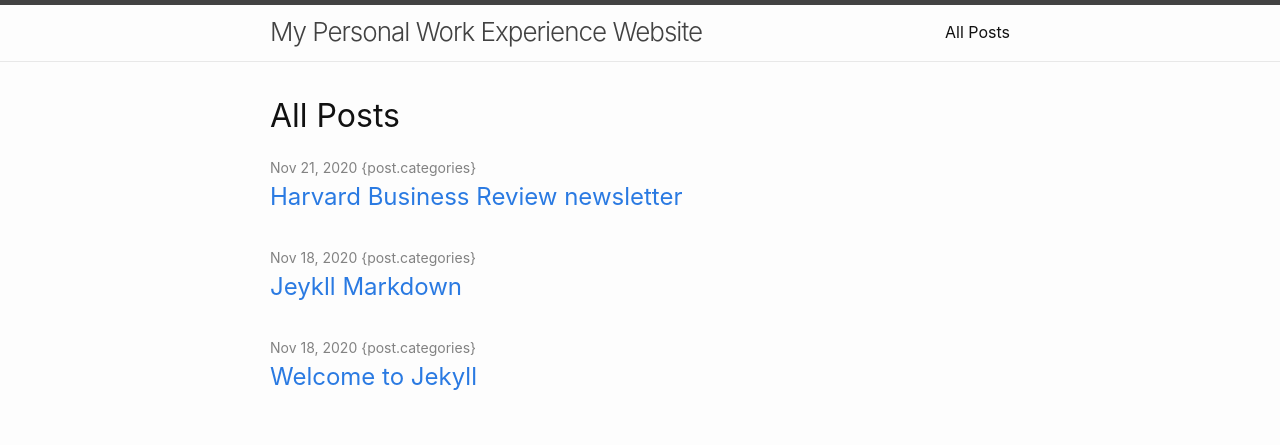
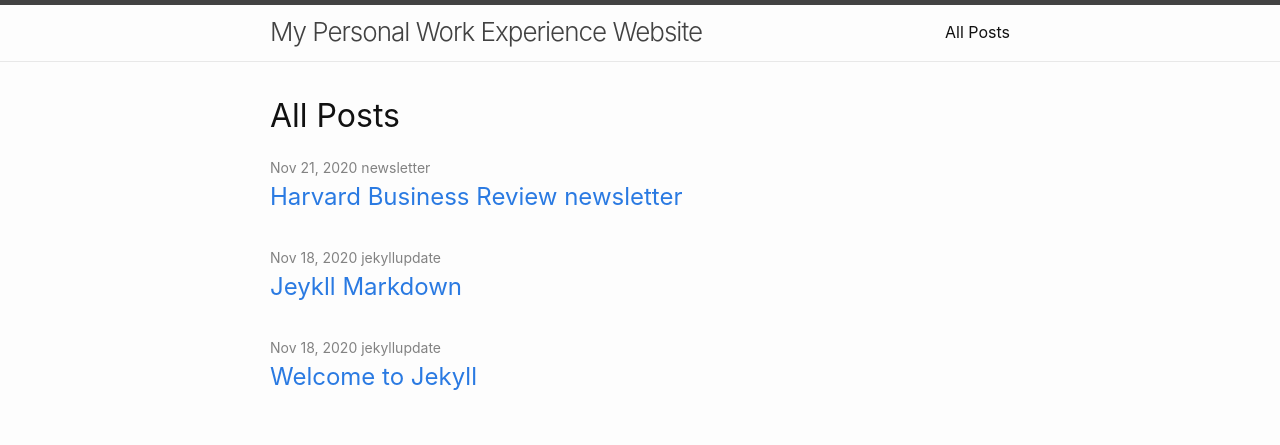
Before and after one commit to na-code/na-site, a Jekyll site: the page built from all_post/index.md, in a window 1280 px wide. Shown: the top 445 px of the page. Built offline with Jekyll 4.4.1, drawn with Linux system fonts in a browser that asks for light colours.

Commit message:
Update all_post.html

```diff
--- a/_layouts/all_post.html
+++ b/_layouts/all_post.html
@@ -15,7 +15,7 @@ layout: default
       {%- for post in site.posts -%}
       <li>
         {%- assign date_format = site.minima.date_format | default: "%b %-d, %Y" -%}
-        <span class="post-meta">{{ post.date | date: date_format }} {post.categories}</span>
+        <span class="post-meta">{{ post.date | date: date_format }} {{post.categories}}</span>
         <h3>
           <a class="post-link" href="{{ post.url | relative_url }}">
             {{ post.title | escape }}
```
